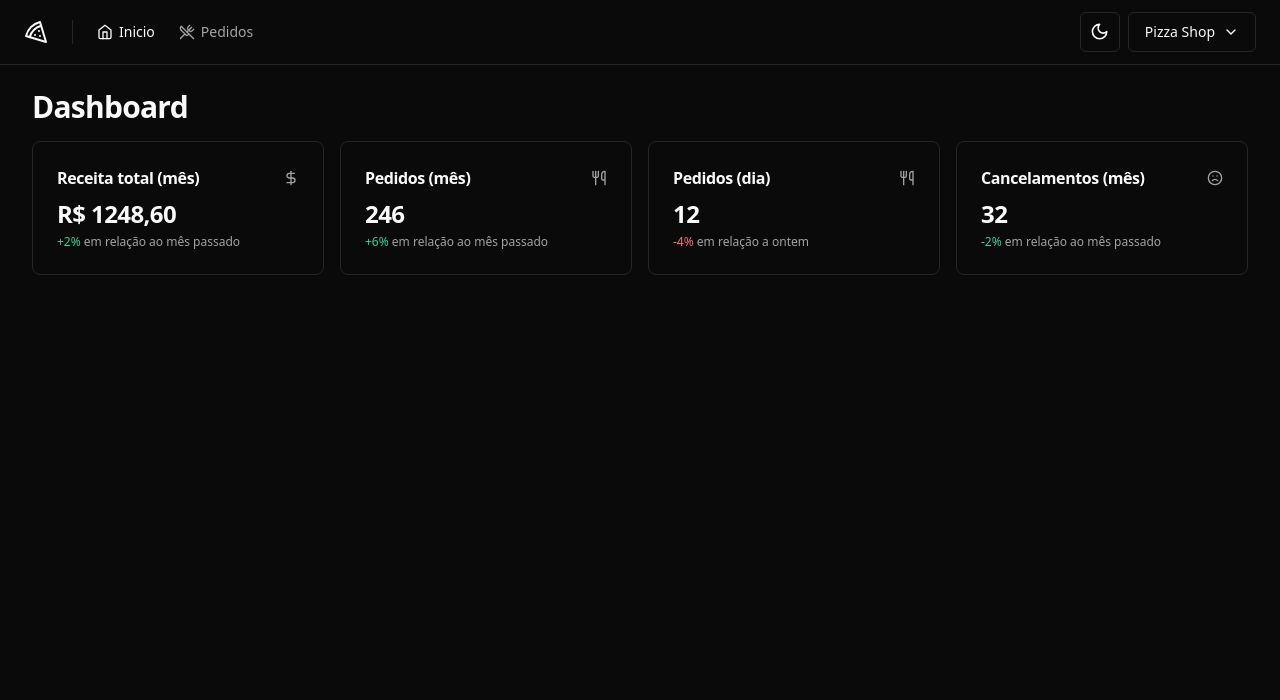
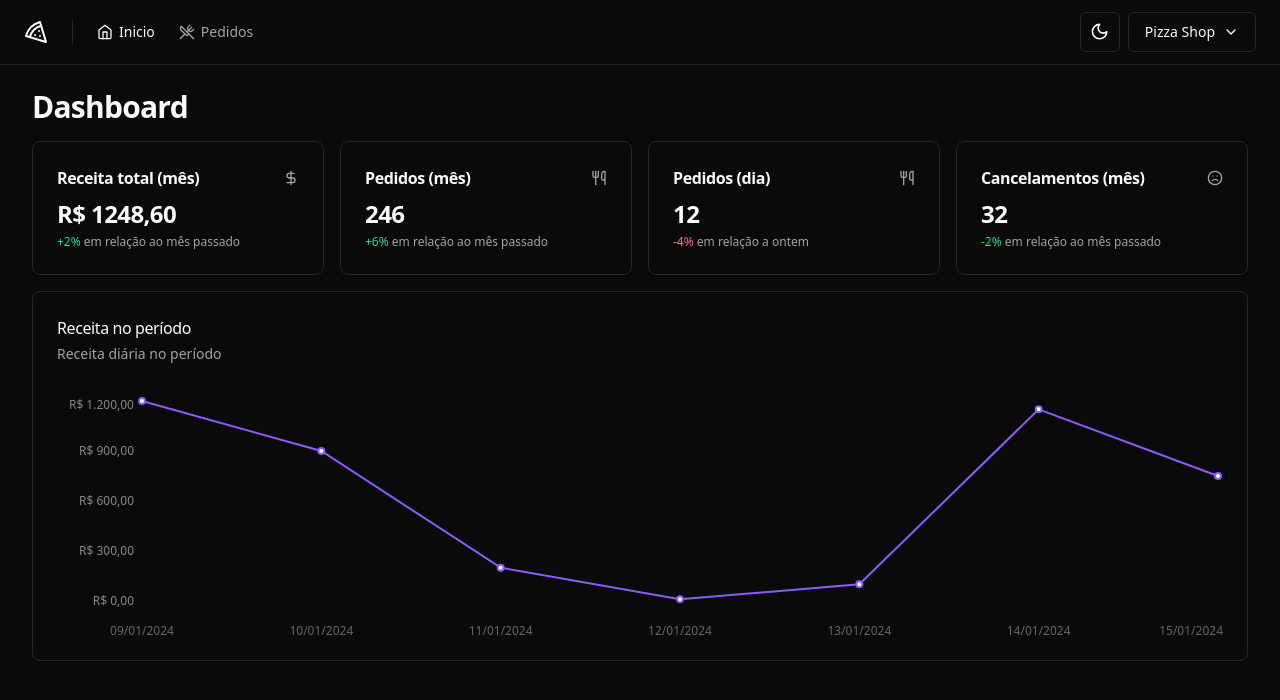
Before and after one commit to joaopelisson/ReactJS_PizzaShop, a React (Vite) app: page / in a window 1280 px wide. Shown: the top 700 px of the page. Built offline with nearby package versions, Linux system fonts and the light colour scheme.

Commit message:
feat: revenue chart for the period

```diff
--- a/package.json
+++ b/package.json
@@ -27,6 +27,7 @@
     "react-helmet-async": "^2.0.4",
     "react-hook-form": "^7.49.2",
     "react-router-dom": "^6.21.1",
+    "recharts": "^2.10.3",
     "sonner": "^1.3.1",
     "sort-by": "^1.2.0",
     "tailwind-merge": "^2.2.0",
--- a/src/pages/app/dashboard/dashboard.tsx
+++ b/src/pages/app/dashboard/dashboard.tsx
@@ -4,6 +4,7 @@
 import { MonthCanceledOrdersAmountCard } from './month-canceled-orders-amount-card'
 import { MonthOrdersAmountCard } from './month-orders-amount-card'
 import { MonthRevenueCard } from './month-revenue-card'
+import { RevenueChart } from './revenue-chart'
 
 export function Dashboard() {
   return (
@@ -18,6 +19,9 @@
         <DayOrdersAmountCard />
         <MonthCanceledOrdersAmountCard />
       </div>
+      <div className="grid-col-9 grid gap-4">
+        <RevenueChart />
+      </div>
     </>
   )
 }
--- /dev/null
+++ b/src/pages/app/dashboard/revenue-chart.tsx
@@ -0,0 +1,68 @@
+import {
+  CartesianGrid,
+  Line,
+  LineChart,
+  ResponsiveContainer,
+  Tooltip,
+  XAxis,
+  YAxis,
+} from 'recharts'
+import colors from 'tailwindcss/colors'
+
+import {
+  Card,
+  CardContent,
+  CardDescription,
+  CardHeader,
+  CardTitle,
+} from '@/components/ui/card'
+
+const data = [
+  { date: '09/01/2024', revenue: 1200 },
+  { date: '10/01/2024', revenue: 900 },
+  { date: '11/01/2024', revenue: 200 },
+  { date: '12/01/2024', revenue: 10 },
+  { date: '13/01/2024', revenue: 100 },
+  { date: '14/01/2024', revenue: 1150 },
+  { date: '15/01/2024', revenue: 750 },
+]
+
+export function RevenueChart() {
+  return (
+    <Card className="col-span-6">
+      <CardHeader className="flex-row items-center justify-between pb-8">
+        <div className="space-y-1">
+          <CardTitle className="text-base font-medium">
+            Receita no período
+          </CardTitle>
+          <CardDescription>Receita diária no período</CardDescription>
+        </div>
+      </CardHeader>
+      <CardContent>
+        <ResponsiveContainer width="100%" height={240}>
+          <LineChart data={data} style={{ fontSize: 12 }}>
+            <YAxis
+              stroke="#888"
+              axisLine={false}
+              tickLine={false}
+              width={80}
+              tickFormatter={(value: number) =>
+                value.toLocaleString('pt-Br', {
+                  style: 'currency',
+                  currency: 'BRL',
+                })
+              }
+            />
+            <XAxis dataKey="date" tickLine={false} axisLine={false} dy={17} />
+            <Line
+              type="linear"
+              strokeWidth={2}
+              dataKey="revenue"
+              stroke={colors.violet[500]}
+            />
+          </LineChart>
+        </ResponsiveContainer>
+      </CardContent>
+    </Card>
+  )
+}
```
Also changed, not shown: 1 other file (tests, documents, lock files or other folders).
